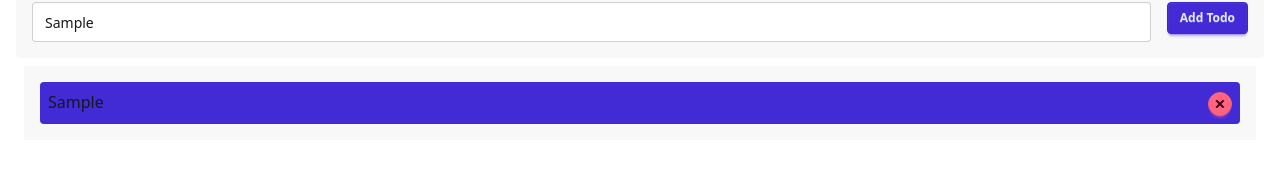
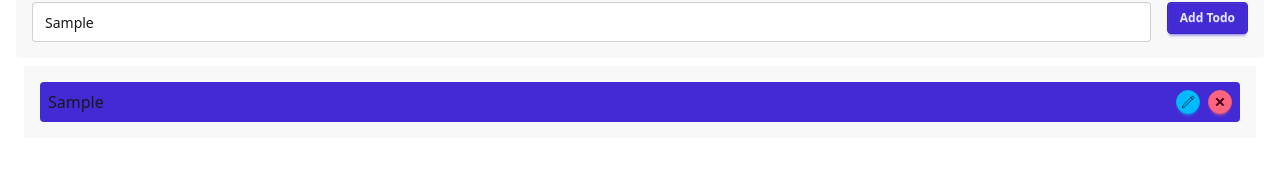
Before and after one commit to marcos-aparicio/vuejs-mastermind-course, a Vue app in the folder todo-list/: page / in a window 1280 px wide. Both pictures are taken after typing "Sample" into the empty fields and a click on the button "Add Todo". Shown: the part 110-290 px from the top of the page. Built offline with nearby package versions, Linux system fonts and the light colour scheme.

Commit message:
create Btn component to show unnamed slots

```diff
--- a/todo-list/src/components/Alert.vue
+++ b/todo-list/src/components/Alert.vue
@@ -6,14 +6,17 @@
   <div v-if="show" role="alert"
     :class="['absolute bottom-0 right-0 alert alert-soft m-2 flex justify-between', `alert-${type}`]">
     <span class="text-lg">{{ message ?? 'Topuria' }}</span>
-    <button class="btn btn-xs btn-ghost btn-circle !text-xl" @click="closeAlert">
+    <Btn class="btn btn-xs btn-ghost btn-circle !text-xl" @click="closeAlert">
       &times;
-    </button>
+    </Btn>
   </div>
 </template>
 
 <script>
+import Btn from './Btn.vue';
+
 export default {
+  components: { Btn },
   props: {
     message: {
       required: true,
--- /dev/null
+++ b/todo-list/src/components/Btn.vue
@@ -0,0 +1,10 @@
+<template>
+  <button @click.prevent="$emit('click')">
+    <slot />
+  </button>
+</template>
+<script>
+export default {
+  emits: ['click']
+}
+</script>
--- /dev/null
+++ b/todo-list/src/components/icons/Pencil.vue
@@ -0,0 +1,6 @@
+<template>
+  <svg xmlns="http://www.w3.org/2000/svg" fill="none" viewBox="0 0 24 24" stroke-width="1.5" stroke="currentColor">
+    <path stroke-linecap="round" stroke-linejoin="round"
+      d="m16.862 4.487 1.687-1.688a1.875 1.875 0 1 1 2.652 2.652L6.832 19.82a4.5 4.5 0 0 1-1.897 1.13l-2.685.8.8-2.685a4.5 4.5 0 0 1 1.13-1.897L16.863 4.487Zm0 0L19.5 7.125" />
+  </svg>
+</template>
--- a/todo-list/src/components/todos/AddTodo.vue
+++ b/todo-list/src/components/todos/AddTodo.vue
@@ -2,12 +2,16 @@
   <form action="" class="flex gap-4">
     <input v-model="todoTitle" type="text" placeholder="Todo Title" class="input flex-1" />
     <div>
-      <button class="btn btn-primary btn-sm" @click.prevent="$emit('submit', todoTitle)">Add Todo</button>
+      <Btn class="btn btn-primary btn-sm" @click="$emit('submit', todoTitle)">Add Todo</Btn>
     </div>
   </form>
 </template>
 <script>
+import Btn from '@/components/Btn.vue';
+
 export default {
+
+  components: { Btn },
   data() {
     return { todoTitle: '' }
   },
--- a/todo-list/src/components/todos/Todo.vue
+++ b/todo-list/src/components/todos/Todo.vue
@@ -1,13 +1,20 @@
 <template>
   <p class="flex-1">{{ todo.title }}</p>
-  <div>
-    <button class="btn btn-xs btn-danger btn-error btn-circle !text-xl" @click="$emit('delete-click', todo.index)">
+  <div class="flex gap-2">
+    <Btn class="btn btn-xs btn-info btn-circle !text-md p-1">
+      <Pencil />
+    </Btn>
+    <Btn class="btn btn-xs btn-error btn-circle !text-xl" @click="$emit('delete-click', todo.index)">
       &times;
-    </button>
+    </Btn>
   </div>
 </template>
 <script>
+import Btn from '@/components/Btn.vue';
+import Pencil from '../icons/Pencil.vue';
+
 export default {
+  components: { Btn, Pencil },
   props: {
     todo: {
       title: {
```
